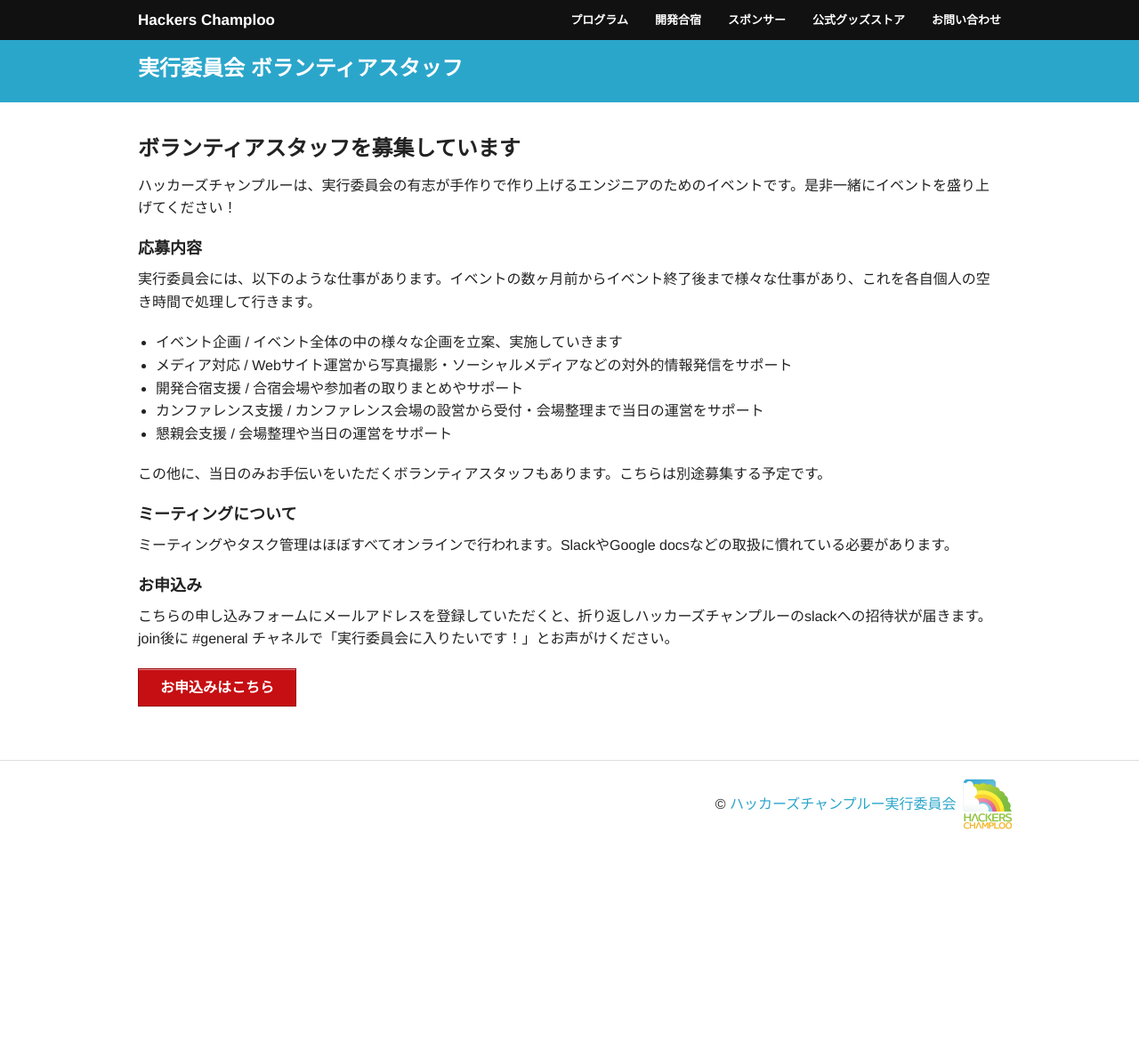
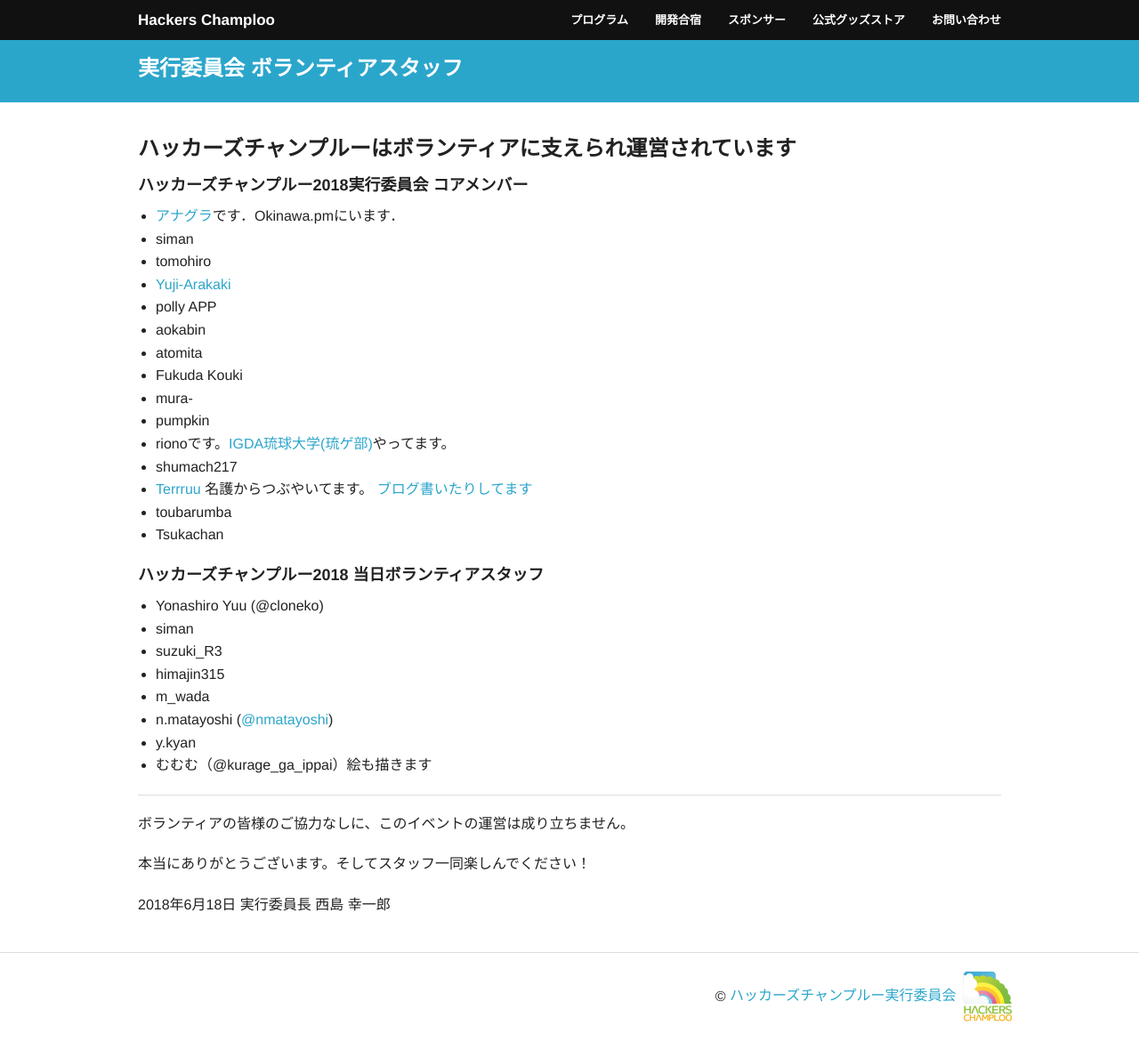
Before and after one commit to hackers-champloo/hackers-champloo.github.io, a Jekyll site: the page built from 2018/staff.md, in a window 1280 px wide and 1171 px high. Shown: the whole window at 89% size. Built offline with Jekyll 4.4.1, drawn with Linux system fonts in a browser that asks for light colours; nearby versions of some CDN libraries.

Commit message:
2018スタッフ紹介追加

```diff
--- a/2018/staff.md
+++ b/2018/staff.md
@@ -4,28 +4,45 @@ layout: camp/layout
 title: 実行委員会 ボランティアスタッフ
 ---
 
-# ボランティアスタッフを募集しています
+# ハッカーズチャンプルーはボランティアに支えられ運営されています
 
-ハッカーズチャンプルーは、実行委員会の有志が手作りで作り上げるエンジニアのためのイベントです。是非一緒にイベントを盛り上げてください！
 
-## 応募内容
 
-実行委員会には、以下のような仕事があります。イベントの数ヶ月前からイベント終了後まで様々な仕事があり、これを各自個人の空き時間で処理して行きます。
+## ハッカーズチャンプルー2018実行委員会 コアメンバー
 
-* イベント企画 / イベント全体の中の様々な企画を立案、実施していきます
-* メディア対応 / Webサイト運営から写真撮影・ソーシャルメディアなどの対外的情報発信をサポート
-* 開発合宿支援 / 合宿会場や参加者の取りまとめやサポート
-* カンファレンス支援 / カンファレンス会場の設営から受付・会場整理まで当日の運営をサポート
-* 懇親会支援 / 会場整理や当日の運営をサポート
+* [アナグラ](https://www.anatofuz.net/)です．Okinawa.pmにいます．
+* siman
+* tomohiro
+* [Yuji-Arakaki](https://twitter.com/arakaji)
+* polly APP
+* aokabin
+* atomita
+* Fukuda Kouki
+* mura-
+* pumpkin
+* rionoです。[IGDA琉球大学(琉ゲ部)](http://igda.cr.ie.u-ryukyu.ac.jp)やってます。
+* shumach217
+* [Terrruu](https://twitter.com/Terrruu) 名護からつぶやいてます。 [ブログ書いたりしてます](http://tell-u-immature.hatenablog.com/)
+* toubarumba
+* Tsukachan
 
-この他に、当日のみお手伝いをいただくボランティアスタッフもあります。こちらは別途募集する予定です。
 
-## ミーティングについて
 
-ミーティングやタスク管理はほぼすべてオンラインで行われます。SlackやGoogle docsなどの取扱に慣れている必要があります。
+## ハッカーズチャンプルー2018 当日ボランティアスタッフ
 
-## お申込み
+* Yonashiro Yuu (@cloneko)
+* siman
+* suzuki_R3
+* himajin315
+* m_wada
+* n.matayoshi ([@nmatayoshi](https://twitter.com/nmatayoshi))
+* y.kyan
+* むむむ（@kurage_ga_ippai）絵も描きます
 
-こちらの申し込みフォームにメールアドレスを登録していただくと、折り返しハッカーズチャンプルーのslackへの招待状が届きます。join後に #general チャネルで「実行委員会に入りたいです！」とお声がけください。
+--------------------------------------------------------------------------------
 
-<a class="button alert" href="https://goo.gl/WOcoUD">お申込みはこちら</a>
+ボランティアの皆様のご協力なしに、このイベントの運営は成り立ちません。
+
+本当にありがとうございます。そしてスタッフ一同楽しんでください！
+
+2018年6月18日 実行委員長 西島 幸一郎
```
Also changed, not shown: 2018/index.md (+5 -2 lines).
